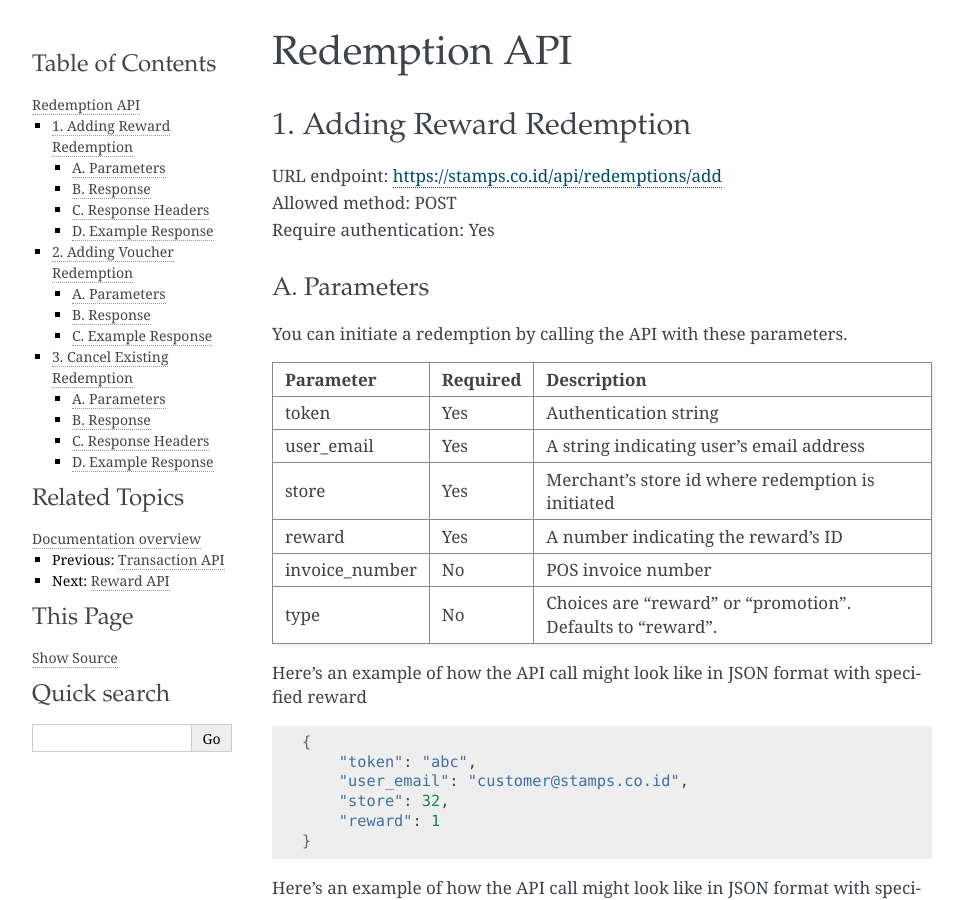
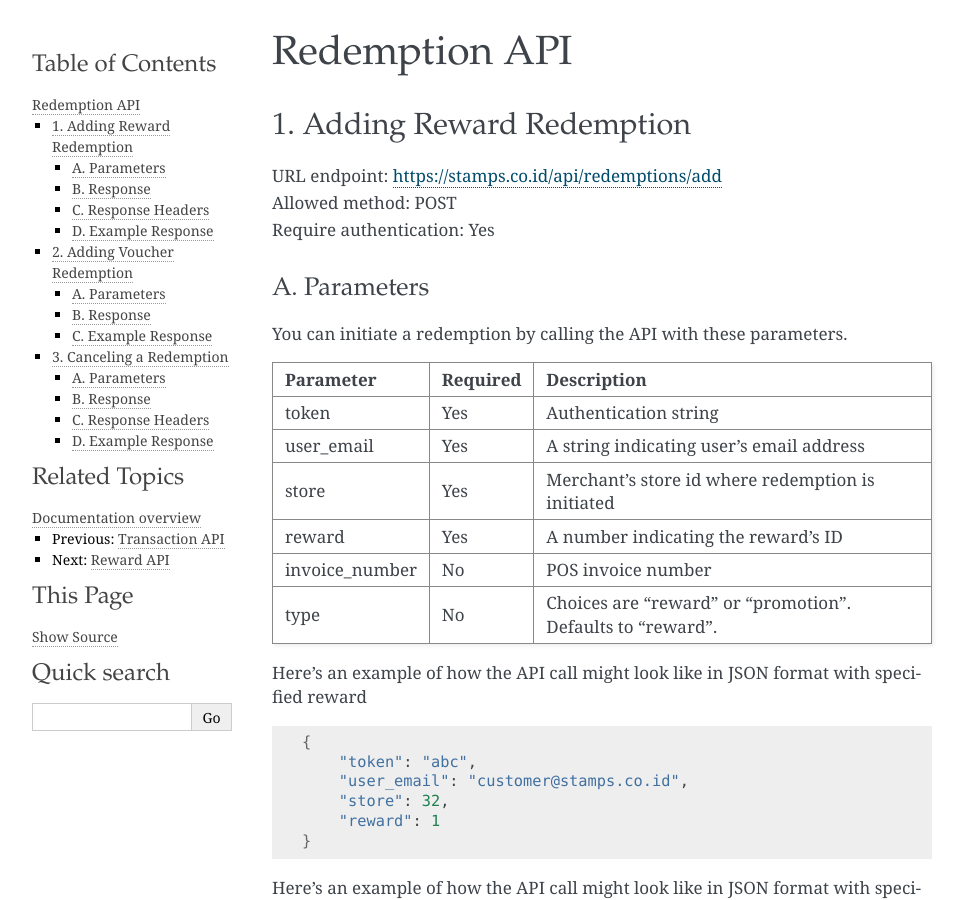
Before and after one commit to ui/stamps-api-docs, a Sphinx documentation site: the page built from source/redemption_api.rst, in a window 1280 px wide and 900 px high. Shown: the whole window, without its empty margins (148-1112 px from the left). Built offline with Sphinx 7.4.7, drawn with Linux system fonts in a browser that asks for light colours; some of the changed text lies outside the part shown.

Commit message:
Changed the title for Redemption Cancelation Docs.

```diff
--- a/source/redemption_api.rst
+++ b/source/redemption_api.rst
@@ -232,8 +232,8 @@ On successful redemption:
       }
     }
 
-3. Cancel Existing Redemption
-==============================
+3. Canceling a Redemption
+=========================
 
 | URL endpoint: https://stamps.co.id/api/redemptions/cancel
 | Allowed method: POST
```
